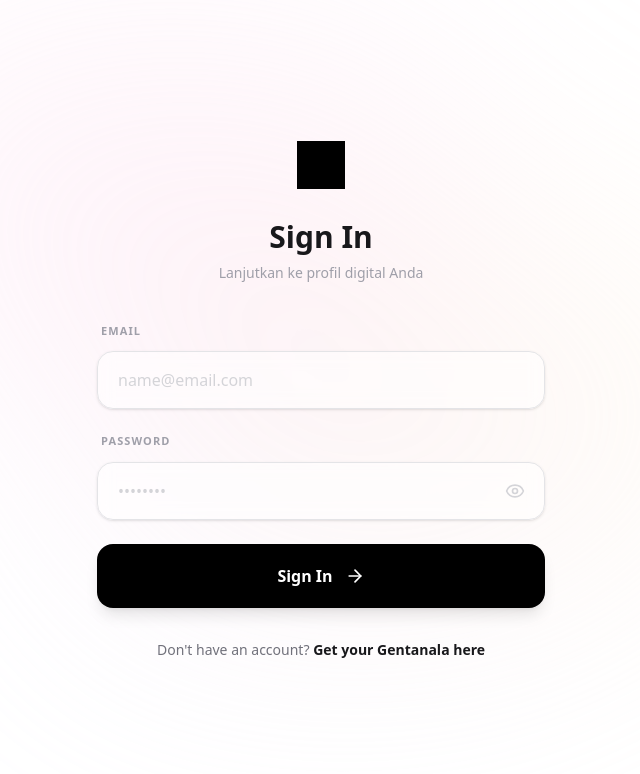
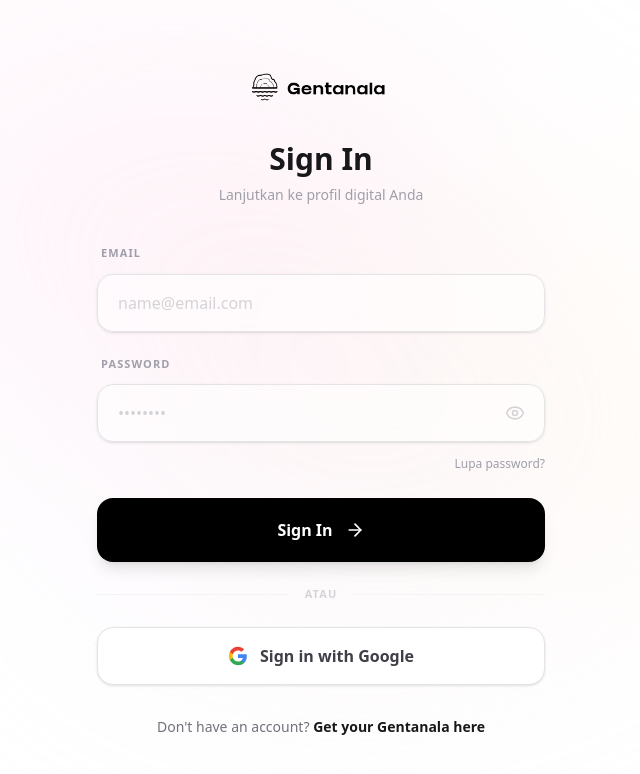
Before and after one commit to gentanala/biolink-pro, a Next.js app: page /login in a window 1280 px wide. Shown: the top 774 px of the page, without its empty margins (319-959 px from the left). Built offline with nearby package versions, Linux system fonts and the light colour scheme; no server answers.

Commit message:
feat: add Google Sign-In, Forgot Password, and Gentanala logo on login page

```diff
--- a/src/app/(auth)/login/page.tsx
+++ b/src/app/(auth)/login/page.tsx
@@ -1,20 +1,29 @@
 'use client'
 
-import { useState } from 'react'
+import { useState, Suspense } from 'react'
 import { motion } from 'framer-motion'
 import { Mail, Lock, Eye, EyeOff, Loader2, ArrowRight } from 'lucide-react'
 import Link from 'next/link'
-import { useRouter } from 'next/navigation'
+import { useRouter, useSearchParams } from 'next/navigation'
 import { createClient } from '@/lib/supabase/client'
 
-export default function LoginPage() {
+function LoginContent() {
     const [email, setEmail] = useState('')
     const [password, setPassword] = useState('')
     const [showPassword, setShowPassword] = useState(false)
     const [isLoading, setIsLoading] = useState(false)
+    const [isGoogleLoading, setIsGoogleLoading] = useState(false)
     const [error, setError] = useState('')
+    const [forgotMode, setForgotMode] = useState(false)
+    const [forgotEmail, setForgotEmail] = useState('')
+    const [forgotSent, setForgotSent] = useState(false)
+    const [forgotLoading, setForgotLoading] = useState(false)
     const router = useRouter()
+    const searchParams = useSearchParams()
     const supabase = createClient()
+
+    // Show error from callback (e.g., unclaimed Google login)
+    const callbackError = searchParams.get('error')
 
     async function handleLogin(e: React.FormEvent) {
         e.preventDefault()
@@ -42,6 +51,51 @@
         router.push('/dashboard')
     }
 
+    async function handleGoogleLogin() {
+        setIsGoogleLoading(true)
+        setError('')
+
+        const { error: authError } = await supabase.auth.signInWithOAuth({
+            provider: 'google',
+            options: {
+                redirectTo: `${window.location.origin}/auth/callback`,
+            },
+        })
+
+        if (authError) {
+            setError(authError.message)
+            setIsGoogleLoading(false)
+        }
+    }
+
+    async function handleForgotPassword(e: React.FormEvent) {
+        e.preventDefault()
+        if (!forgotEmail) {
+            setError('Masukkan email Anda')
+            return
+        }
+
+        setForgotLoading(true)
+        setError('')
+
+        const { error: resetError } = await supabase.auth.resetPasswordForEmail(forgotEmail, {
+            redirectTo: `${window.location.origin}/auth/callback?next=/dashboard`,
+        })
+
+        if (resetError) {
+            setError(resetError.message)
+        } else {
+            setForgotSent(true)
+        }
+        setForgotLoading(false)
+    }
+
+    const displayError = error || (callbackError === 'unclaimed'
+        ? 'Akun Google Anda belum terdaftar. Silakan beli produk Gentanala dan claim kartu Anda terlebih dahulu.'
+        : callbackError === 'auth_failed'
+            ? 'Login gagal. Silakan coba lagi.'
+            : '')
+
     return (
         <div className="min-h-screen bg-white text-zinc-900 flex items-center justify-center p-6 relative overflow-hidden">
 
@@ -65,23 +119,84 @@
                         <img
                             src="/logo.png"
                             alt="Gentanala Logo"
-                            className="h-12 w-auto object-contain mx-auto brightness-0"
+                            className="h-12 w-auto object-contain mx-auto"
                         />
                     </Link>
-                    <h1 className="text-3xl font-bold text-zinc-900">Sign In</h1>
-                    <p className="text-zinc-400 mt-2 text-sm font-medium">Lanjutkan ke profil digital Anda</p>
+                    <h1 className="text-3xl font-bold text-zinc-900">
+                        {forgotMode ? 'Reset Password' : 'Sign In'}
+                    </h1>
+                    <p className="text-zinc-400 mt-2 text-sm font-medium">
+                        {forgotMode
+                            ? 'Masukkan email untuk reset password'
+                            : 'Lanjutkan ke profil digital Anda'}
+                    </p>
                 </div>
 
-                {error && (
+                {displayError && (
                     <motion.div
                         initial={{ opacity: 0, y: -10 }}
                         animate={{ opacity: 1, y: 0 }}
                         className="bg-red-50/50 border border-red-100 text-red-500 px-5 py-4 rounded-2xl mb-8 text-sm font-bold text-center backdrop-blur-sm"
                     >
-                        {error}
+                        {displayError}
                     </motion.div>
                 )}
 
+                {forgotMode ? (
+                    /* ─── Forgot Password Form ─── */
+                    forgotSent ? (
+                        <motion.div
+                            initial={{ opacity: 0, y: 10 }}
+                            animate={{ opacity: 1, y: 0 }}
+                            className="text-center space-y-4"
+                        >
+                            <div className="w-16 h-16 bg-emerald-50 border border-emerald-100 rounded-2xl flex items-center justify-center mx-auto">
+                                <Mail className="w-7 h-7 text-emerald-500" />
+                            </div>
+                            <h3 className="text-lg font-bold text-zinc-900">Email Terkirim!</h3>
+                            <p className="text-zinc-500 text-sm">
+                                Kami telah mengirimkan link reset password ke <strong className="text-zinc-900">{forgotEmail}</strong>. Silakan cek inbox Anda.
+                            </p>
+                            <button
+                                onClick={() => { setForgotMode(false); setForgotSent(false); setForgotEmail(''); setError('') }}
+                                className="text-zinc-900 font-semibold text-sm hover:underline mt-4 inline-block"
+                            >
+                                ← Kembali ke Sign In
+                            </button>
+                        </motion.div>
+                    ) : (
+                        <form onSubmit={handleForgotPassword} className="space-y-6">
+                            <div>
+                                <label className="text-[11px] font-bold text-zinc-400 uppercase tracking-widest mb-3 block ml-1">Email</label>
+                                <input
+                                    type="email"
+                                    value={forgotEmail}
+                                    onChange={(e) => setForgotEmail(e.target.value)}
+                                    placeholder="name@email.com"
+                                    className="w-full px-5 py-4 bg-white/50 border border-zinc-100 rounded-2xl text-zinc-900 placeholder-zinc-300 focus:bg-white focus:border-black transition-all outline-none font-medium backdrop-blur-sm shadow-sm"
+                                />
+                            </div>
+                            <button
+                                type="submit"
+                                disabled={forgotLoading}
+                                className="w-full py-5 bg-black text-white font-bold rounded-2xl flex items-center justify-center gap-3 disabled:opacity-50 transition-all active:scale-[0.98] shadow-lg shadow-black/10 hover:bg-zinc-800"
+                            >
+                                {forgotLoading ? <Loader2 className="w-6 h-6 animate-spin" /> : <>Kirim Link Reset <ArrowRight className="w-5 h-5" /></>}
+                            </button>
+                            <div className="text-center">
+                                <button
+                                    type="button"
+                                    onClick={() => { setForgotMode(false); setError('') }}
+                                    className="text-zinc-500 text-sm hover:text-zinc-900 transition-colors"
+                                >
+                                    ← Kembali ke Sign In
+                                </button>
+                            </div>
+                        </form>
+                    )
+                ) : (
+                    /* ─── Sign In Form ─── */
+                    <>
                         <form onSubmit={handleLogin} className="space-y-6">
                             <div>
                                 <label className="text-[11px] font-bold text-zinc-400 uppercase tracking-widest mb-3 block ml-1">Email</label>
@@ -112,6 +227,15 @@
                                         {showPassword ? <EyeOff className="w-5 h-5" /> : <Eye className="w-5 h-5" />}
                                     </button>
                                 </div>
+                                <div className="mt-2 text-right">
+                                    <button
+                                        type="button"
+                                        onClick={() => { setForgotMode(true); setError('') }}
+                                        className="text-xs text-zinc-400 hover:text-zinc-700 font-medium transition-colors"
+                                    >
+                                        Lupa password?
+                                    </button>
+                                </div>
                             </div>
 
                             <button
@@ -123,15 +247,57 @@
                             </button>
                         </form>
 
+                        {/* Divider */}
+                        <div className="flex items-center gap-4 my-6">
+                            <div className="flex-1 h-px bg-zinc-100" />
+                            <span className="text-[11px] font-bold text-zinc-300 uppercase tracking-widest">atau</span>
+                            <div className="flex-1 h-px bg-zinc-100" />
+                        </div>
+
+                        {/* Google Sign-In */}
+                        <button
+                            onClick={handleGoogleLogin}
+                            disabled={isGoogleLoading}
+                            className="w-full py-4 bg-white border border-zinc-200 hover:border-zinc-300 hover:bg-zinc-50 text-zinc-700 font-semibold rounded-2xl flex items-center justify-center gap-3 disabled:opacity-50 transition-all active:scale-[0.98] shadow-sm"
+                        >
+                            {isGoogleLoading ? (
+                                <Loader2 className="w-5 h-5 animate-spin" />
+                            ) : (
+                                <svg className="w-5 h-5" viewBox="0 0 24 24">
+                                    <path fill="#4285F4" d="M22.56 12.25c0-.78-.07-1.53-.2-2.25H12v4.26h5.92a5.06 5.06 0 0 1-2.2 3.32v2.77h3.57c2.08-1.92 3.28-4.74 3.28-8.1z" />
+                                    <path fill="#34A853" d="M12 23c2.97 0 5.46-.98 7.28-2.66l-3.57-2.77c-.98.66-2.23 1.06-3.71 1.06-2.86 0-5.29-1.93-6.16-4.53H2.18v2.84C3.99 20.53 7.7 23 12 23z" />
+                                    <path fill="#FBBC05" d="M5.84 14.09c-.22-.66-.35-1.36-.35-2.09s.13-1.43.35-2.09V7.07H2.18C1.43 8.55 1 10.22 1 12s.43 3.45 1.18 4.93l2.85-2.22.81-.62z" />
+                                    <path fill="#EA4335" d="M12 5.38c1.62 0 3.06.56 4.21 1.64l3.15-3.15C17.45 2.09 14.97 1 12 1 7.7 1 3.99 3.47 2.18 7.07l3.66 2.84c.87-2.6 3.3-4.53 6.16-4.53z" />
+                                </svg>
+                            )}
+                            Sign in with Google
+                        </button>
+                    </>
+                )}
+
+                {!forgotMode && (
                     <div className="text-center mt-8">
                         <p className="text-zinc-500 text-sm">
-                        Don't have an account?{' '}
+                            Don&apos;t have an account?{' '}
                             <Link href="https://gentanala.com" target="_blank" className="text-zinc-900 font-semibold hover:underline">
                                 Get your Gentanala here
                             </Link>
                         </p>
                     </div>
+                )}
             </motion.div>
         </div>
     )
 }
+
+export default function LoginPage() {
+    return (
+        <Suspense fallback={
+            <div className="min-h-screen bg-white flex items-center justify-center">
+                <Loader2 className="w-8 h-8 animate-spin text-zinc-300" />
+            </div>
+        }>
+            <LoginContent />
+        </Suspense>
+    )
+}
```
Also changed, not shown: src/app/auth/callback/route.ts (+11 -6 lines), public/logo.png. Lines whose indentation alone changed are shown as unchanged.
